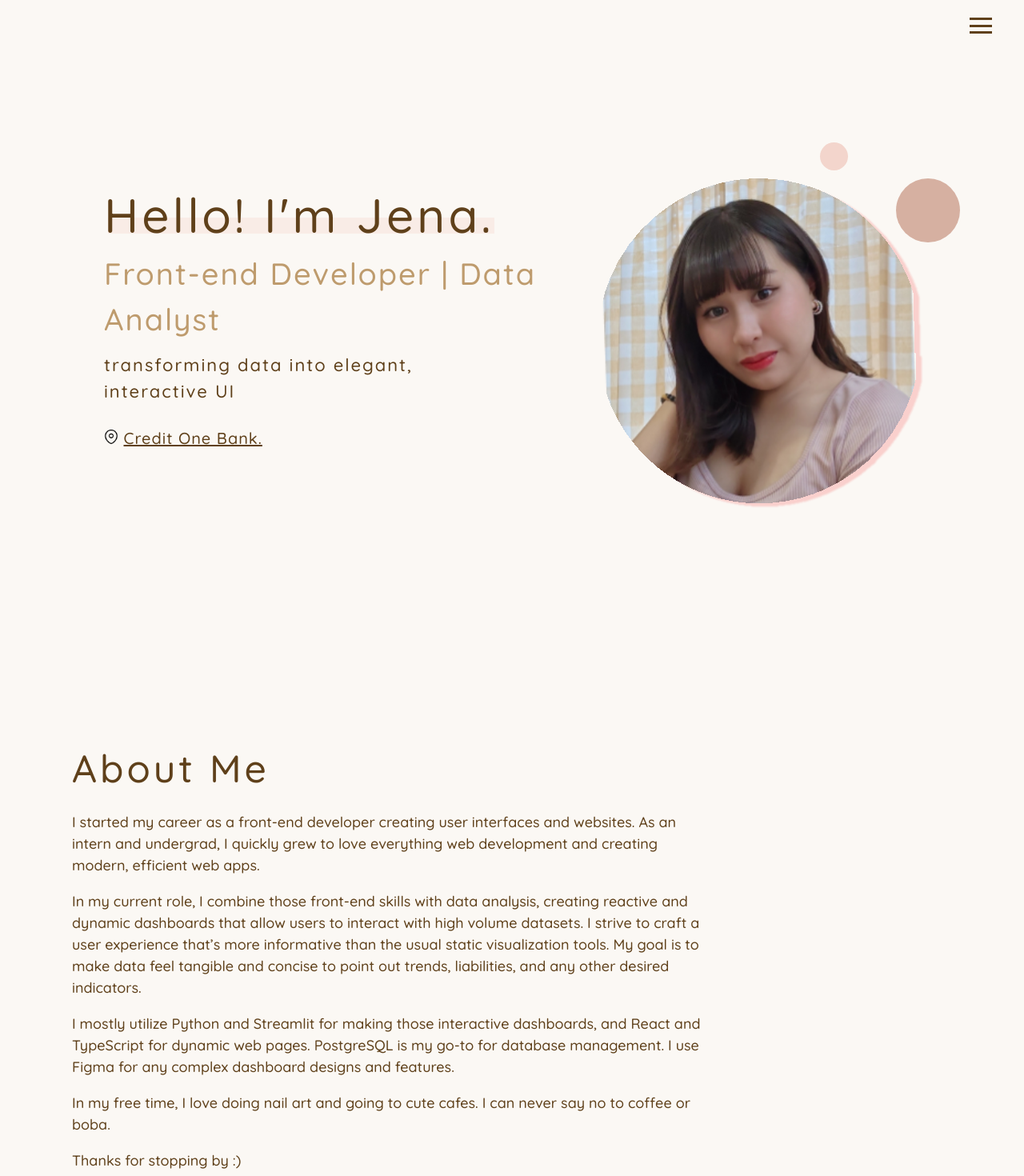
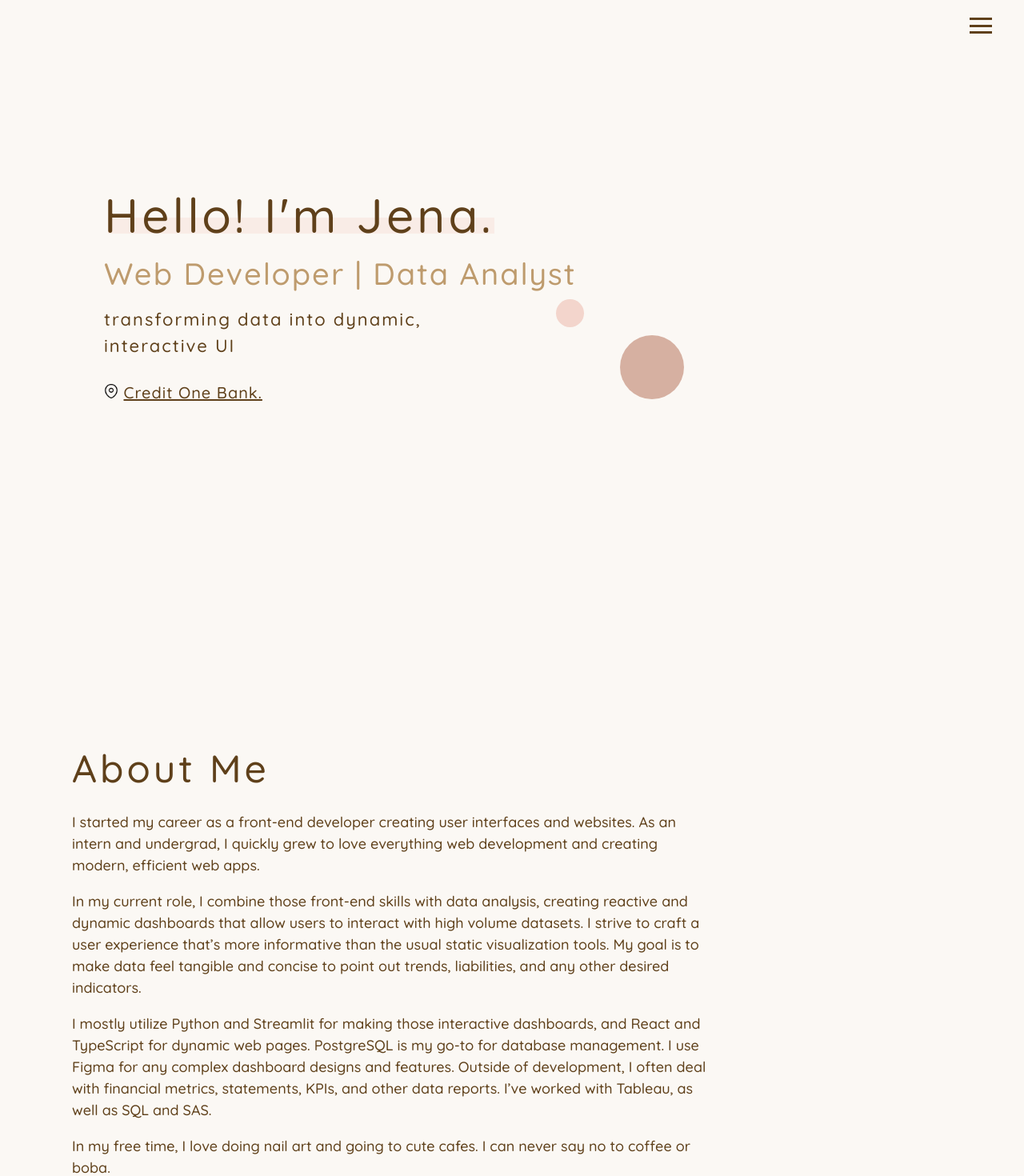
Before and after one commit to jenawen/me, a React (Vite) app: page / in a window 1280 px wide. Shown: the top 1470 px of the page at 80% size. Built offline with nearby package versions, Linux system fonts and the light colour scheme.

Commit message:
fixing css

```diff
--- a/src/components/AboutMe/index.css
+++ b/src/components/AboutMe/index.css
@@ -1,5 +1,5 @@
 .aboutme-parent {
-  height: 75vh;
+  height: 100vh;
   display: flex;
   flex-direction: column;
   flex-wrap: nowrap;
--- a/src/components/AboutMe/index.tsx
+++ b/src/components/AboutMe/index.tsx
@@ -26,7 +26,9 @@ const AboutMe = () => {
           I mostly utilize Python and Streamlit for making those interactive
           dashboards, and React and TypeScript for dynamic web pages. PostgreSQL
           is my go-to for database management. I use Figma for any complex
-          dashboard designs and features.
+          dashboard designs and features. Outside of development, I often deal
+          with financial metrics, statements, KPIs, and other data reports. I’ve
+          worked with Tableau, as well as SQL and SAS.
         </p>
 
         <p>
--- a/src/components/Landing/DesktopLanding/index.css
+++ b/src/components/Landing/DesktopLanding/index.css
@@ -3,10 +3,10 @@
   display: flex;
   flex-direction: row;
   flex-wrap: nowrap;
-  justify-content: center;
+  justify-content: flex-start;
   align-items: center;
   align-content: stretch;
-  padding: 0px 100px;
+  padding: 0px 200px;
   background-color: #fbf8f4;
 
   @media screen and (max-width: 1366px) {
@@ -29,8 +29,8 @@
   height: 35px;
   width: 35px;
   position: relative;
-  top: 70px;
-  right: 100px;
+  top: 60px;
+  right: 110px;
   background-color: #f3d5cc;
 
   border-radius: 50%;
@@ -46,9 +46,9 @@
   height: 80px;
   width: 80px;
   position: relative;
-  top: 80px;
+  top: 70px;
 
-  right: -40px;
+  right: -15px;
   border-radius: 50%;
   background-color: #d6b0a1;
 
@@ -61,10 +61,10 @@
 }
 
 .landing-photo {
-  margin-top: -300px;
-  animation: grow 1.6s;
+  margin-top: -600px;
+  /* animation: grow 1.6s;
   -moz-animation: grow 1.6s;
-  -webkit-animation: grow 1.6s;
+  -webkit-animation: grow 1.6s; */
   display: flex;
   flex-direction: column;
   flex-wrap: nowrap;
--- a/src/components/Landing/DesktopLanding/index.tsx
+++ b/src/components/Landing/DesktopLanding/index.tsx
@@ -7,9 +7,9 @@ const Landing = () => {
     <div className="landing-parent">
       <div className="landing-text">
         <div className="landing-title">Hello! I'm Jena.</div>
-        <div id="landing-job">Front-end Developer | Data Analyst</div>
+        <div id="landing-job">Web Developer | Data Analyst</div>
         <div id="landing-work">
-          transforming data into elegant, interactive UI
+          transforming data into dynamic, interactive UI
         </div>
         <div id="landing-loc">
           <img id="loc" src={loc} />{" "}
@@ -24,7 +24,7 @@ const Landing = () => {
       <div className="landing-photo">
         <div className="c-1"></div>
         <div className="c-2"></div>
-        <img src={landing} />
+        {/* <img src={landing} /> */}
       </div>
     </div>
   );
--- a/src/components/Portfolio/Portfolio/index.css
+++ b/src/components/Portfolio/Portfolio/index.css
@@ -1,5 +1,5 @@
 .portfolio-container {
-  height: auto;
+  height: 150vh;
   display: flex;
   flex-direction: column;
   flex-wrap: wrap;
```
